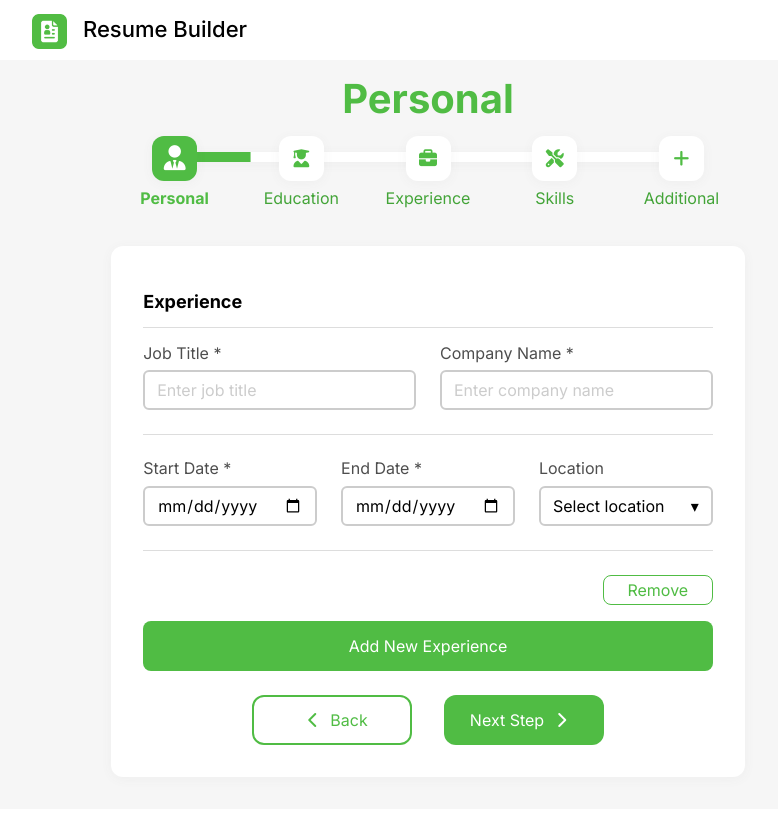
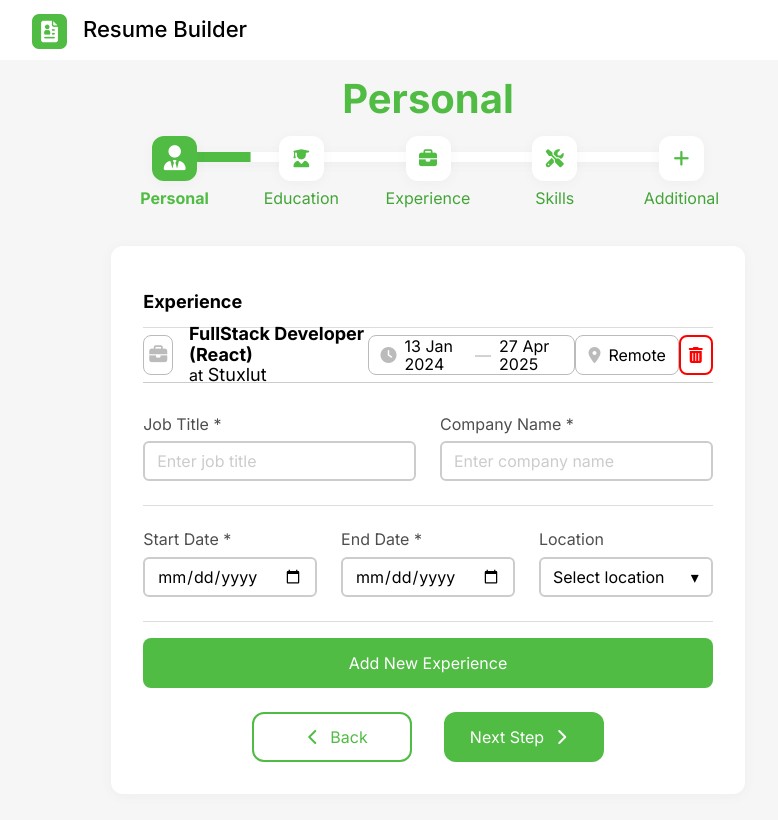
Before and after one commit to yabluninn/ResumeBuilder, a React (Vite) app in the folder resume-builder/: page / in a window 1280 px wide. Shown: the top 820 px of the page, without its empty margins (212-990 px from the left). Built offline with nearby package versions, Linux system fonts and the light colour scheme.

Commit message:
implement "experience item" component

```diff
--- a/resume-builder/src/components/layout/sections/ExperienceSection.jsx
+++ b/resume-builder/src/components/layout/sections/ExperienceSection.jsx
@@ -2,7 +2,8 @@ import SectionInput from "../../ui/SectionInput";
 import SectionHeader from "../../ui/SectionHeader";
 import SectionDropdown from "../../ui/SectionDropdown";
 import { useState } from "react";
-import ExperienceBlock from "./ExperienceBlock";
+import ExperienceBlock from "./experience/ExperienceBlock";
+import ExperienceItem from "./experience/ExperienceItem";
 
 export default function ExperienceSection() {
   const [location, setLocation] = useState("");
@@ -17,6 +18,17 @@ export default function ExperienceSection() {
     <div className="section">
       <SectionHeader title={"Experience"} />
       <div className="experience-blocks">
+        <div className="experience-list">
+          <ExperienceItem
+            experience={{
+              title: "FullStack Developer (React)",
+              companyName: "Stuxlut",
+              startDate: "13 Jan 2024",
+              endDate: "27 Apr 2025",
+              location: "Remote",
+            }}
+          />
+        </div>
         <ExperienceBlock
           location={location}
           setLocation={setLocation}
--- a/resume-builder/src/components/layout/sections/ExperienceBlock.jsx
+++ b/resume-builder/src/components/layout/sections/experience/ExperienceBlock.jsx
@@ -1,5 +1,5 @@
-import SectionInput from "../../ui/SectionInput";
-import SectionDropdown from "../../ui/SectionDropdown";
+import SectionInput from "../../../ui/SectionInput";
+import SectionDropdown from "../../../ui/SectionDropdown";
 
 export default function ExperienceBlock({
   location,
@@ -47,9 +47,9 @@ export default function ExperienceBlock({
           options={locationOptions}
         />
       </div>
-      <div className="exp-block-footer">
+      {/* <div className="exp-block-footer">
         <button>Remove</button>
-      </div>
+      </div> */}
     </div>
   );
 }
--- /dev/null
+++ b/resume-builder/src/components/layout/sections/experience/ExperienceItem.jsx
@@ -0,0 +1,31 @@
+export default function ExperienceItem({ experience }) {
+  return (
+    <div className="exp-item">
+      <div className="exp-main-info-block">
+        <i className="fa-solid fa-briefcase"></i>
+        <div className="exp-main-info">
+          <p className="exp-title">{experience.title}</p>
+          <p className="exp-company">
+            <span>at </span>
+            {experience.companyName}
+          </p>
+        </div>
+      </div>
+      <div className="exp-date-block">
+        <i className="fa-solid fa-clock"></i>
+        <div className="exp-date">
+          <p>{experience.startDate}</p>
+          <span>—</span>
+          <p>{experience.endDate}</p>
+        </div>
+      </div>
+      <div className="exp-location-block">
+        <i className="fa-solid fa-location-dot"></i>
+        <p>{experience.location}</p>
+      </div>
+      <button className="exp-remove-button">
+        <i className="fa-solid fa-trash-can"></i>
+      </button>
+    </div>
+  );
+}
--- a/resume-builder/src/styles/SectionForm.css
+++ b/resume-builder/src/styles/SectionForm.css
@@ -177,3 +177,132 @@
   border: 1px solid var(--main-color);
   border-radius: 8px;
 }
+
+.experience-list {
+  width: 100%;
+  display: flex;
+  justify-content: start;
+  align-items: center;
+  flex-direction: column;
+  gap: 16px;
+}
+
+.exp-item {
+  width: 100%;
+  height: 55px;
+  border-bottom: 1px solid #ccc;
+  display: flex;
+  justify-content: space-between;
+  align-items: center;
+  flex-direction: row;
+}
+
+.exp-main-info-block {
+  display: flex;
+  justify-content: center;
+  align-items: center;
+  flex-direction: row;
+  gap: 16px;
+}
+
+.exp-main-info-block i {
+  width: 40px;
+  height: 40px;
+  font-size: 18px;
+  border: 1px solid #bbb;
+  border-radius: 8px;
+  color: #bbb;
+  display: flex;
+  justify-content: center;
+  align-items: center;
+}
+
+.exp-main-info {
+  display: flex;
+  justify-content: center;
+  align-items: start;
+  flex-direction: column;
+}
+
+.exp-title {
+  font-weight: bold;
+  font-size: 18px;
+}
+
+.exp-company {
+  font-size: 18px;
+}
+
+.exp-company span {
+  font-size: 16px;
+}
+
+.exp-date-block {
+  display: flex;
+  justify-content: center;
+  align-items: center;
+  flex-direction: row;
+  gap: 8px;
+  height: 40px;
+  border: 1px solid #bbb;
+  border-radius: 8px;
+  padding: 0px 12px;
+}
+
+.exp-date-block i {
+  color: #bbb;
+}
+
+.exp-date {
+  display: flex;
+  justify-content: center;
+  align-items: center;
+  flex-direction: row;
+  gap: 8px;
+}
+
+.exp-date span {
+  color: #bbb;
+}
+
+.exp-location-block {
+  display: flex;
+  justify-content: center;
+  align-items: center;
+  flex-direction: row;
+  gap: 8px;
+  height: 40px;
+  border: 1px solid #bbb;
+  border-radius: 8px;
+  padding: 0px 12px;
+}
+
+.exp-location-block i {
+  color: #bbb;
+}
+
+.exp-remove-button {
+  width: 40px;
+  height: 40px;
+  border: 2px solid red;
+  border-radius: 8px;
+  display: flex;
+  justify-content: center;
+  align-items: center;
+  cursor: pointer;
+  background-color: transparent;
+  transition: all 0.3s;
+}
+
+.exp-remove-button i {
+  color: red;
+  font-size: 16px;
+}
+
+.exp-remove-button:hover {
+  background-color: red;
+}
+
+.exp-remove-button:hover i {
+  color: white;
+}
```
